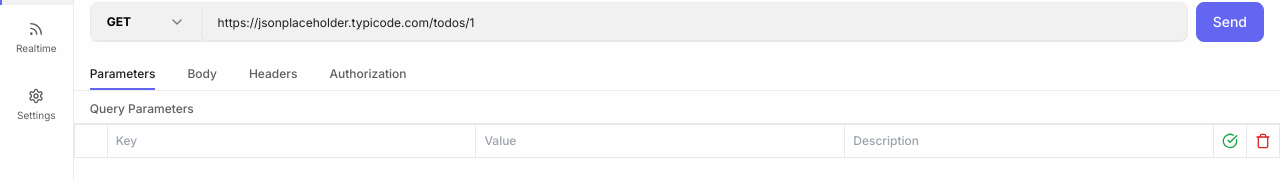
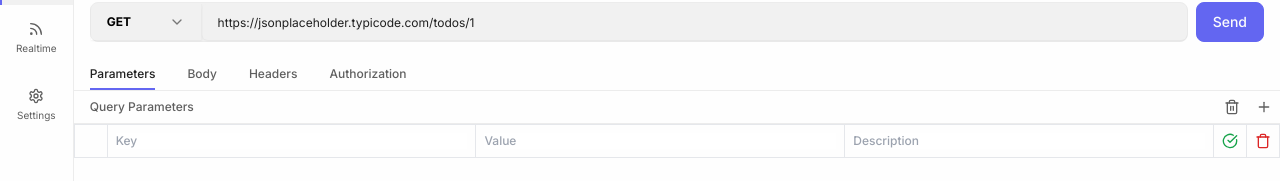
Before and after one commit to Reche13/polonium, a Next.js app: page / in a window 1280 px wide. Shown: the part 103-284 px from the top of the page. Built offline with nearby package versions, Linux system fonts and the light colour scheme.

Commit message:
query params add and delete all functionality added

```diff
--- a/src/components/requestOptions/Parameters.tsx
+++ b/src/components/requestOptions/Parameters.tsx
@@ -1,13 +1,62 @@
 import React from "react";
 import QueryParamsTable from "../tables/QueryParamsTable";
+import { Plus, Trash2 } from "lucide-react";
+import { useRequestTabStore } from "@/stores/RequestTabStore";
 
 const Parameters = () => {
+  const { activeTabId, tabs, moveQueryParam, updateQueryParam, editTab } =
+    useRequestTabStore();
+  const activeTab = tabs.find((req) => req.id === activeTabId);
+  const queryParams = activeTab?.queryParams || [];
+
+  const addRow = () => {
+    queryParams.push({
+      id: crypto.randomUUID(),
+      key: "",
+      value: "",
+      description: "",
+      active: true,
+    });
+    editTab(activeTabId, {
+      queryParams: queryParams,
+    });
+  };
+
+  const deleteAllRows = () => {
+    editTab(activeTabId, {
+      queryParams: [
+        {
+          id: crypto.randomUUID(),
+          key: "",
+          value: "",
+          description: "",
+          active: true,
+        },
+      ],
+    });
+  };
+
   return (
     <div className="w-full">
-      <div className="border-b border-stroke-light-ter dark:border-stroke-dark-ter px-4 py-1">
+      <div className="flex items-center justify-between border-b border-stroke-light-ter dark:border-stroke-dark-ter pl-4">
         <span className="text-xs font-medium text-text-b-sec dark:text-text-w-sec">
           Query Parameters
         </span>
+        <div className="flex">
+          <div
+            onClick={deleteAllRows}
+            role="button"
+            className="p-2 cursor-pointer"
+          >
+            <Trash2
+              size={16}
+              className="text-text-b-sec hover:text-text-b-pri"
+            />
+          </div>
+          <div onClick={addRow} role="button" className="p-2 cursor-pointer">
+            <Plus size={16} className="text-text-b-sec hover:text-text-b-pri" />
+          </div>
+        </div>
       </div>
       <QueryParamsTable />
     </div>
--- a/src/components/tables/QueryParamsTable.tsx
+++ b/src/components/tables/QueryParamsTable.tsx
@@ -105,7 +105,7 @@ const QueryParamsTable = () => {
             />
           </div>
           <div
-            className="p-2 cursor-pointer"
+            className="p-2 cursor-pointer select-none"
             onClick={() => changeActivity(param.id)}
             onPointerDownCapture={(e) => e.stopPropagation()}
           >
```
